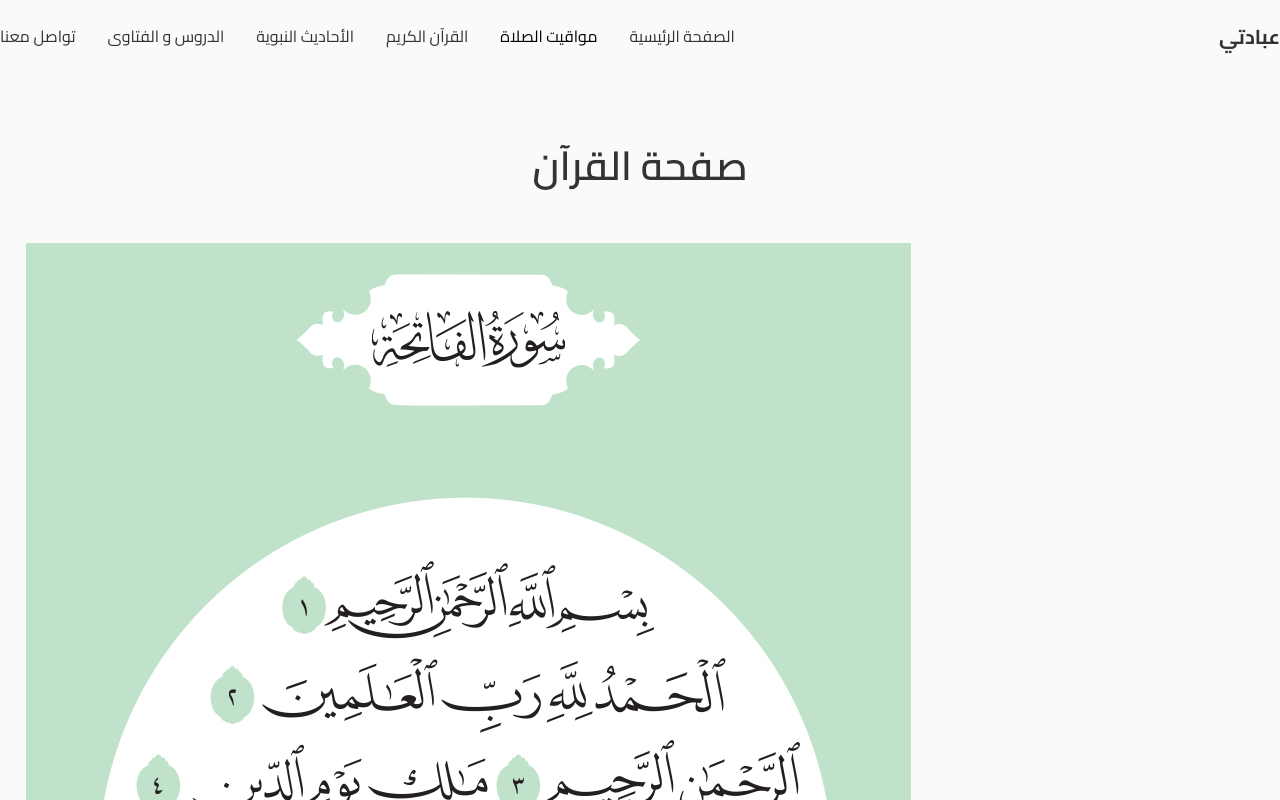
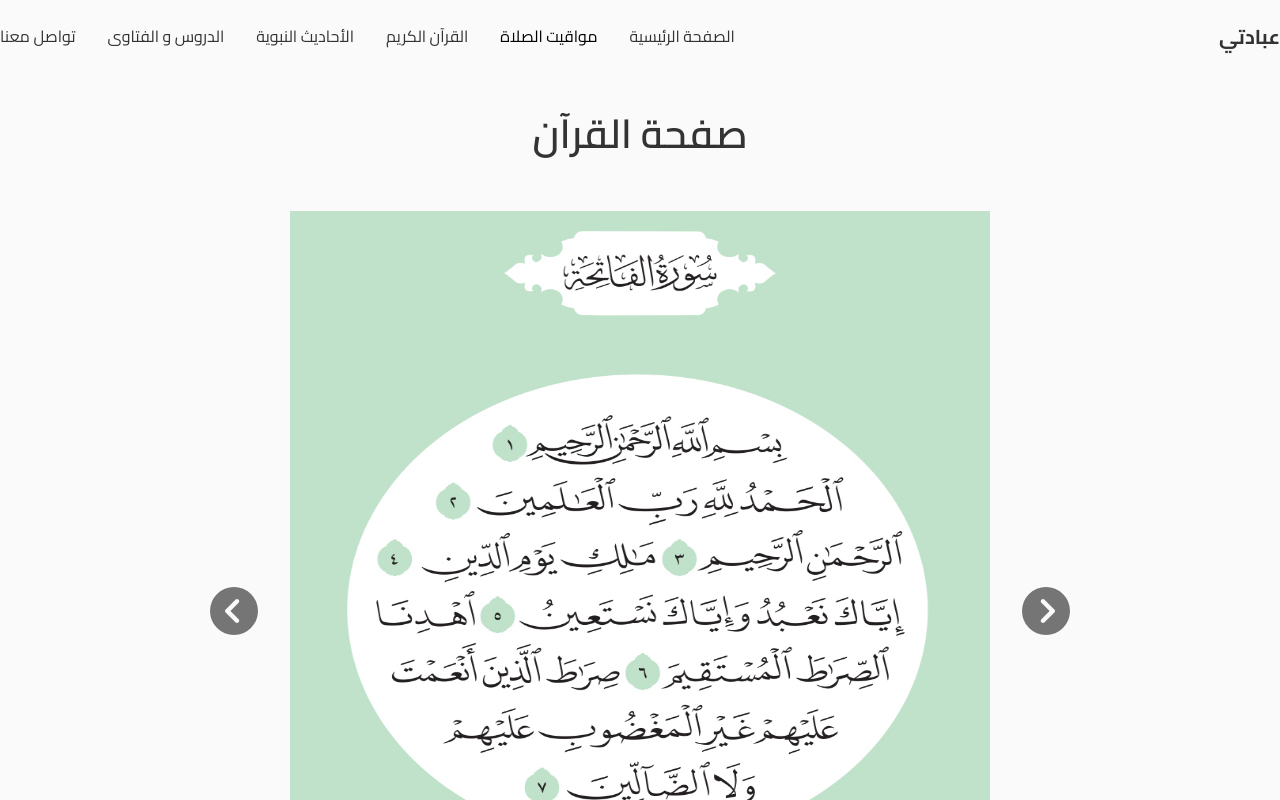
Before and after one commit to ABDELHADI-LAASSI/3ibadati, a React (Vite) app: page /quran in a window 1280 px wide. Shown: the top 800 px of the page. Built offline with nearby package versions, Linux system fonts and the light colour scheme.

Commit message:
adding button to next and previous pages

```diff
--- a/src/App.css
+++ b/src/App.css
@@ -116,5 +116,5 @@ body {
 
 
 .section {
-  padding: 8rem 0 2rem;
+  padding: 6rem 0 2rem;
 }
--- a/src/components/pages/quran/Quran.jsx
+++ b/src/components/pages/quran/Quran.jsx
@@ -1,11 +1,23 @@
 import React, { useEffect, useState } from 'react';
 import './quran.css';
+import { FontAwesomeIcon } from '@fortawesome/react-fontawesome';
+import { faAlignLeft, faCircleChevronLeft, faCircleChevronRight, faLeftLong } from '@fortawesome/free-solid-svg-icons';
 
 const Quran = () => {
   const [index, setIndex] = useState(1);
+  const [loading, setLoading] = useState(false);
 
   const handleNext = () => {
+    setLoading(true);
     setIndex(prevIndex => (prevIndex < totalImages ? prevIndex + 1 : 1));
+    setLoading(false);
+    storeCurrentPage();
+  };
+
+  const handlePrevious = () => {
+    setLoading(true);
+    setIndex(prevIndex => (prevIndex > 1 ? prevIndex - 1 : totalImages));
+    setLoading(false);
     storeCurrentPage();
   };
 
@@ -20,10 +32,14 @@ const Quran = () => {
     }
   }, []);
 
+  if (loading) {
+    return <div>Loading...</div>;
+  }
 
 
 
-  const totalImages = 604; // Change this number based on the total images you have
+
+  const totalImages = 604;
 
   return (
     <div className='quran'>
@@ -34,11 +50,13 @@ const Quran = () => {
             <h1 className='title'>صفحة القرآن</h1>
 
             <div className="quran_content">
-                <button onClick={handleNext}>Next</button>
+                <FontAwesomeIcon icon={faCircleChevronLeft} onClick={handleNext} className='icon_quran' />
                 <img
-                    src={`/assets/Quran/${index}.jpg`} // Image from public folder
+                    src={`/assets/Quran/${index}.jpg`}
                     alt={`Quran page ${index}`}
                 />
+
+                <FontAwesomeIcon icon={faCircleChevronRight} onClick={handlePrevious} className='icon_quran' />
             </div>
 
         </div>
--- a/src/components/pages/quran/quran.css
+++ b/src/components/pages/quran/quran.css
@@ -0,0 +1,21 @@
+.quran_content {
+    display: flex;
+    column-gap: 2rem;
+    justify-content: center;
+    align-items: center;
+}
+
+.quran {
+    height: 100vh;
+}
+.quran_content img {
+    height: 800px;
+    width: 700px;
+}
+
+
+.icon_quran {
+    font-size: 3rem;
+    color: var(--text-color);
+    cursor: pointer;
+}
```
